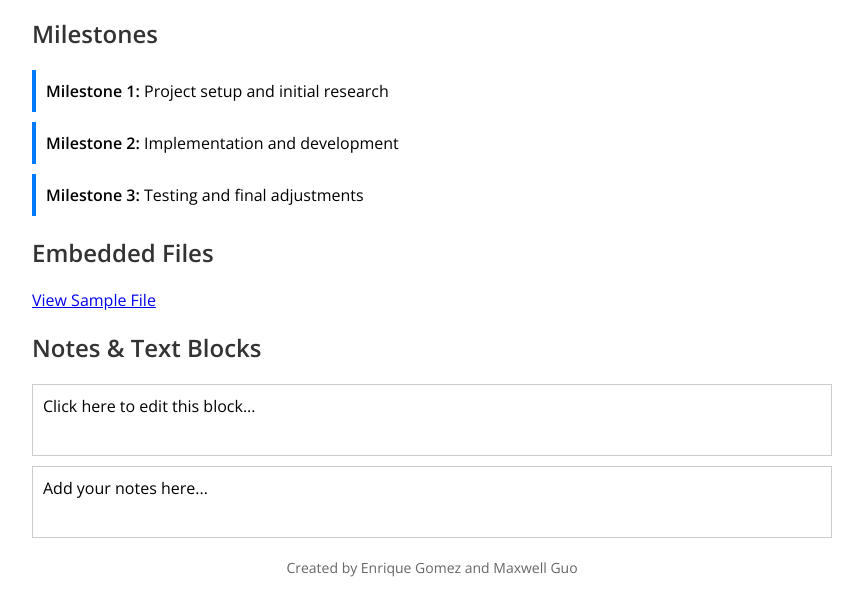
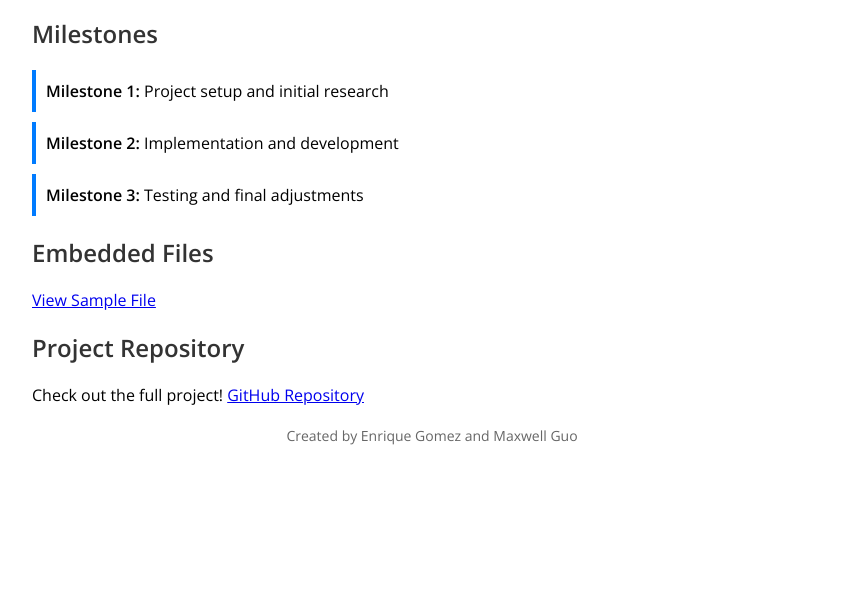
Before and after one commit to mwguo15/n-body-on-fpga, a plain HTML site: page index.html in a window 1280 px wide. Shown: the part 171-786 px from the top of the page, without its empty margins (208-1071 px from the left). Drawn offline with nearby package versions, Linux system fonts and the light colour scheme.

Commit message:
added repo link

```diff
--- a/index.html
+++ b/index.html
@@ -38,9 +38,8 @@
             <p><a href="files/sample.pdf" target="_blank">View Sample File</a></p>
         </div>
 
-        <h2>Notes & Text Blocks</h2>
-        <div class="text-block" contenteditable="true">Click here to edit this block...</div>
-        <div class="text-block" contenteditable="true">Add your notes here...</div>
+        <h2>Project Repository</h2>
+        <p>Check out the full project! <a href="https://github.com/mwguo15/path-tracing" target="_blank">GitHub Repository</a></p>
     </div>
     <footer style="margin-top: 20px; text-align: center; font-size: 14px; color: #666;">
         <p>Created by Enrique Gomez and Maxwell Guo</p>
```
